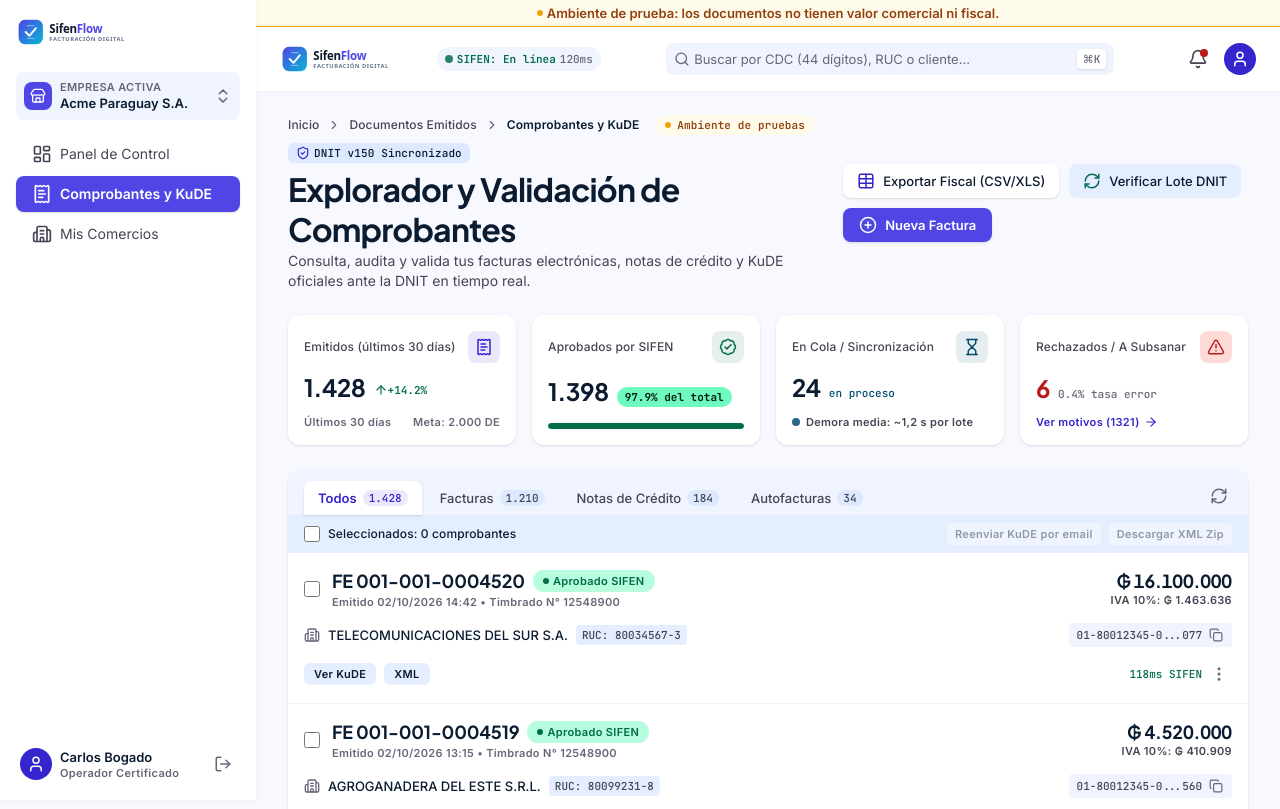
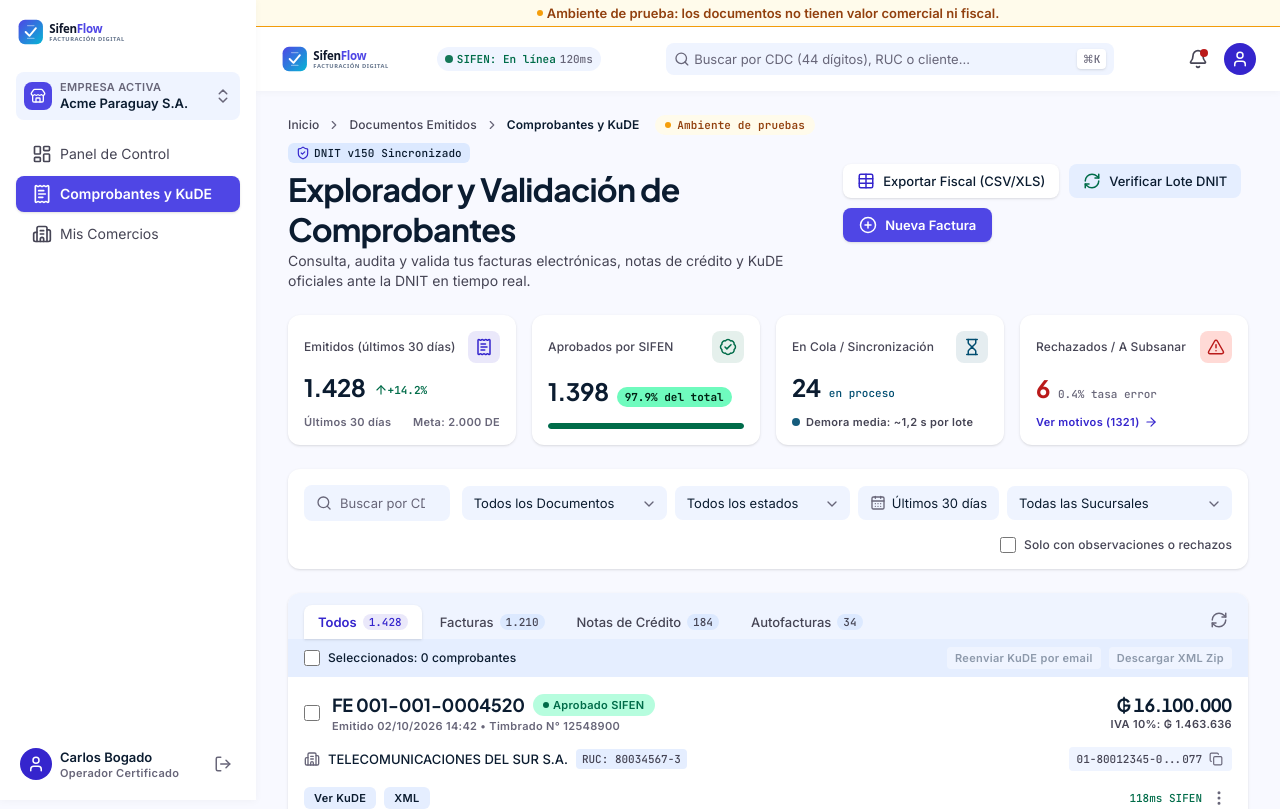
Before and after one commit to ferpiecel/facturacion-sifen, a Next.js app in the folder apps/web/: page /comprobantes in a window 1280 px wide. Shown: the top 809 px of the page. Built offline with nearby package versions, Linux system fonts and the light colour scheme.

Commit message:
feat(web): add the filter bar to the documents explorer
Search by CDC, RUC, number or business name; type, status and
establishment selects; removable chips and an issues-only toggle.

Refs: HU-E12-01

```diff
--- a/apps/web/src/features/documents/documents-browser.tsx
+++ b/apps/web/src/features/documents/documents-browser.tsx
@@ -3,7 +3,9 @@
 import { RefreshCw } from 'lucide-react';
 import { useState } from 'react';
 
+import { DocumentsFilters } from './documents-filters';
 import { DocumentsRow } from './documents-row';
+import { filterDocuments, NO_FILTERS, type Filters } from './filters';
 import { SAMPLE_DOCUMENTS_PAGE as PAGE, type DocumentKind } from './sample-documents';
 
 const TABS: readonly {
@@ -23,9 +25,9 @@
 
 /** Type tabs, bulk bar and master list of the Stitch explorer (left column). */
 export function DocumentsBrowser() {
-  const [kind, setKind] = useState<DocumentKind | ''>('');
+  const [filters, setFilters] = useState<Filters>(NO_FILTERS);
   const [selected, setSelected] = useState<ReadonlySet<string>>(new Set());
-  const rows = PAGE.items.filter((doc) => kind === '' || doc.kind === kind);
+  const rows = filterDocuments(PAGE.items, filters);
   const chosen = rows.filter(({ documentId }) => selected.has(documentId)).length;
 
   const toggle = (id: string) => {
@@ -36,18 +38,24 @@
 
   return (
     <div className="flex flex-col gap-6">
+      <DocumentsFilters
+        filters={filters}
+        onChange={(patch) => {
+          setFilters({ ...filters, ...patch });
+        }}
+      />
       <div className="overflow-hidden rounded-xl bg-surface-container-lowest shadow-sm">
         <div className="flex items-center justify-between bg-surface-container-low px-4 pt-3">
           <div role="group" aria-label="Tipo de comprobante" className="flex items-center gap-1">
             {TABS.map(({ kind: tabKind, label, counted }) => {
-              const active = tabKind === kind;
+              const active = tabKind === filters.kind;
               return (
                 <button
                   key={label}
                   type="button"
                   aria-pressed={active}
                   onClick={() => {
-                    setKind(tabKind);
+                    setFilters({ ...filters, kind: tabKind });
                   }}
                   className={`flex items-center gap-1.5 px-3.5 py-2 font-body-sm text-body-sm transition-colors ${
                     active
--- /dev/null
+++ b/apps/web/src/features/documents/documents-filters.tsx
@@ -0,0 +1,170 @@
+import { CalendarDays, ChevronDown, Search, X } from 'lucide-react';
+import type { ReactNode } from 'react';
+
+import { appliedFilters, KIND_OPTIONS, NO_FILTERS, STATUS_OPTIONS, type Filters } from './filters';
+import { ESTABLISHMENTS } from './sample-documents';
+
+const SELECT =
+  'cursor-pointer appearance-none rounded-lg bg-surface-container-low px-3 py-2 pr-8 font-body-sm text-body-sm text-on-surface focus:outline-none focus-visible:ring-2 focus-visible:ring-primary';
+
+function Select({
+  label,
+  value,
+  onChange,
+  children,
+}: {
+  label: string;
+  value: string;
+  onChange: (value: string) => void;
+  children: ReactNode;
+}) {
+  return (
+    <div className="relative">
+      <select
+        aria-label={label}
+        value={value}
+        onChange={(event) => {
+          onChange(event.target.value);
+        }}
+        className={SELECT}
+      >
+        {children}
+      </select>
+      <ChevronDown
+        aria-hidden="true"
+        className="pointer-events-none absolute top-2.5 right-2.5 size-4 text-outline"
+      />
+    </div>
+  );
+}
+
+interface DocumentsFiltersProps {
+  filters: Filters;
+  onChange: (patch: Partial<Filters>) => void;
+}
+
+/** Search box, selects and applied-filter chips of the Stitch explorer. */
+export function DocumentsFilters({ filters, onChange }: DocumentsFiltersProps) {
+  const chips = appliedFilters(filters);
+
+  return (
+    <section
+      aria-label="Filtros"
+      className="flex flex-col gap-3 rounded-xl bg-surface-container-lowest p-4 shadow-sm"
+    >
+      <div className="flex flex-col items-stretch gap-3 lg:flex-row lg:items-center">
+        <div className="flex flex-1 items-center gap-2 rounded-lg bg-surface-container-low px-3 py-2 text-on-surface focus-within:ring-2 focus-within:ring-primary">
+          <Search aria-hidden="true" className="size-5 text-outline" />
+          <input
+            type="search"
+            aria-label="Filtrar el listado de comprobantes"
+            value={filters.query}
+            onChange={(event) => {
+              onChange({ query: event.target.value });
+            }}
+            placeholder="Buscar por CDC (44 dígitos), RUC emisor/receptor, N° de Factura o Razón Social..."
+            className="w-full bg-transparent font-body-sm text-body-sm placeholder:text-outline focus:outline-none"
+          />
+        </div>
+        <div className="flex flex-wrap items-center gap-2">
+          <Select
+            label="Tipo de documento"
+            value={filters.kind}
+            onChange={(kind) => {
+              onChange({ kind: kind as Filters['kind'] });
+            }}
+          >
+            <option value="">Todos los Documentos</option>
+            {KIND_OPTIONS.map(({ value, label }) => (
+              <option key={value} value={value}>
+                {label}
+              </option>
+            ))}
+          </Select>
+          <Select
+            label="Estado"
+            value={filters.status}
+            onChange={(status) => {
+              onChange({ status: status as Filters['status'] });
+            }}
+          >
+            <option value="">Todos los estados</option>
+            {STATUS_OPTIONS.map(({ value, label }) => (
+              <option key={value} value={value}>
+                {label}
+              </option>
+            ))}
+          </Select>
+          <button
+            type="button"
+            className="inline-flex items-center gap-1.5 rounded-lg bg-surface-container-low px-3 py-2 font-body-sm text-body-sm text-on-surface hover:bg-surface-container-high"
+          >
+            <CalendarDays aria-hidden="true" className="size-4 text-outline" />
+            <span>Últimos 30 días</span>
+          </button>
+          <Select
+            label="Sucursal"
+            value={filters.establishment}
+            onChange={(establishment) => {
+              onChange({ establishment });
+            }}
+          >
+            <option value="">Todas las Sucursales</option>
+            {Object.entries(ESTABLISHMENTS).map(([code, name]) => (
+              <option key={code} value={code}>{`${code} ${name}`}</option>
+            ))}
+          </Select>
+        </div>
+      </div>
+      <div className="flex flex-wrap items-center justify-between gap-2 pt-1 font-body-sm text-body-sm">
+        {chips.length > 0 ? (
+          <div role="group" aria-label="Filtros aplicados" className="flex items-center gap-2">
+            <span className="font-label-sm text-label-sm text-outline">Filtros aplicados:</span>
+            {chips.map(({ key, label }) => (
+              <span
+                key={key}
+                className="inline-flex items-center gap-1 rounded-full bg-surface-container-high px-2 py-0.5 font-label-sm text-label-sm text-on-surface"
+              >
+                {label}
+                <button
+                  type="button"
+                  aria-label={`Quitar filtro ${label}`}
+                  onClick={() => {
+                    onChange({ [key]: NO_FILTERS[key] });
+                  }}
+                  className="hover:text-error"
+                >
+                  <X aria-hidden="true" className="size-3" />
+                </button>
+              </span>
+            ))}
+            <button
+              type="button"
+              onClick={() => {
+                onChange(NO_FILTERS);
+              }}
+              className="ml-2 font-label-sm text-label-sm font-semibold text-primary hover:underline"
+            >
+              Limpiar filtros
+            </button>
+          </div>
+        ) : (
+          <span />
+        )}
+        <label className="inline-flex cursor-pointer items-center gap-2 select-none">
+          <input
+            type="checkbox"
+            checked={filters.onlyIssues}
+            onChange={(event) => {
+              onChange({ onlyIssues: event.target.checked });
+            }}
+            className="size-4 rounded accent-primary"
+          />
+          <span className="font-label-md text-label-md font-medium text-on-surface-variant">
+            Solo con observaciones o rechazos
+          </span>
+        </label>
+      </div>
+    </section>
+  );
+}
--- /dev/null
+++ b/apps/web/src/features/documents/filters.ts
@@ -0,0 +1,82 @@
+import type { DocumentStatus } from '../../design-system/components/status-badge';
+import { ESTABLISHMENTS, type DocumentKind, type DocumentRow } from './sample-documents';
+
+export type StatusGroup = 'approved' | 'queue' | 'rejected' | 'void';
+
+export interface Filters {
+  query: string;
+  kind: DocumentKind | '';
+  status: StatusGroup | '';
+  establishment: string;
+  onlyIssues: boolean;
+}
+
+export const NO_FILTERS: Filters = {
+  query: '',
+  kind: '',
+  status: '',
+  establishment: '',
+  onlyIssues: false,
+};
+
+export const KIND_OPTIONS: readonly { value: DocumentKind; label: string }[] = [
+  { value: 'FE', label: 'Facturas Electrónicas (FE)' },
+  { value: 'NCE', label: 'Notas de Crédito (NCE)' },
+  { value: 'NDE', label: 'Notas de Débito (NDE)' },
+  { value: 'AFE', label: 'Autofacturas (AFE)' },
+];
+
+export const STATUS_OPTIONS: readonly {
+  value: StatusGroup;
+  label: string;
+  statuses: readonly DocumentStatus[];
+}[] = [
+  { value: 'approved', label: 'Aprobado', statuses: ['aprobado', 'aprobado_con_observacion'] },
+  { value: 'queue', label: 'En cola / Procesando', statuses: ['borrador', 'firmado', 'en_lote'] },
+  { value: 'rejected', label: 'Rechazado', statuses: ['rechazado'] },
+  { value: 'void', label: 'Inutilizado / Anulado', statuses: ['cancelado', 'inutilizado'] },
+];
+
+const digits = (text: string) => text.replace(/\D/g, '');
+
+function matchesQuery(doc: DocumentRow, query: string): boolean {
+  const needle = query.trim().toLowerCase();
+  if (needle === '') return true;
+  const numeric = digits(needle);
+  return (
+    doc.receiver.name.toLowerCase().includes(needle) ||
+    doc.number.includes(needle) ||
+    (numeric !== '' && (doc.cdc.includes(numeric) || digits(doc.receiver.id).includes(numeric)))
+  );
+}
+
+export function filterDocuments(rows: readonly DocumentRow[], filters: Filters): DocumentRow[] {
+  const statuses = STATUS_OPTIONS.find(({ value }) => value === filters.status)?.statuses;
+  return rows.filter(
+    (doc) =>
+      matchesQuery(doc, filters.query) &&
+      (filters.kind === '' || doc.kind === filters.kind) &&
+      (statuses === undefined || statuses.includes(doc.status)) &&
+      (filters.establishment === '' || doc.establishment === filters.establishment) &&
+      (!filters.onlyIssues ||
+        doc.status === 'rechazado' ||
+        doc.status === 'aprobado_con_observacion'),
+  );
+}
+
+/** Active filters as removable chips (the search text has its own input). */
+export function appliedFilters(filters: Filters): { key: keyof Filters; label: string }[] {
+  const chips: { key: keyof Filters; label: string }[] = [];
+  const kind = KIND_OPTIONS.find(({ value }) => value === filters.kind);
+  if (kind) chips.push({ key: 'kind', label: kind.label });
+  const status = STATUS_OPTIONS.find(({ value }) => value === filters.status);
+  if (status) chips.push({ key: 'status', label: status.label });
+  if (filters.establishment) {
+    chips.push({
+      key: 'establishment',
+      label: `${ESTABLISHMENTS[filters.establishment] ?? ''} (${filters.establishment})`,
+    });
+  }
+  if (filters.onlyIssues) chips.push({ key: 'onlyIssues', label: 'Con observaciones o rechazos' });
+  return chips;
+}
```
Also changed, not shown: 1 other file (tests, documents, lock files or other folders).
